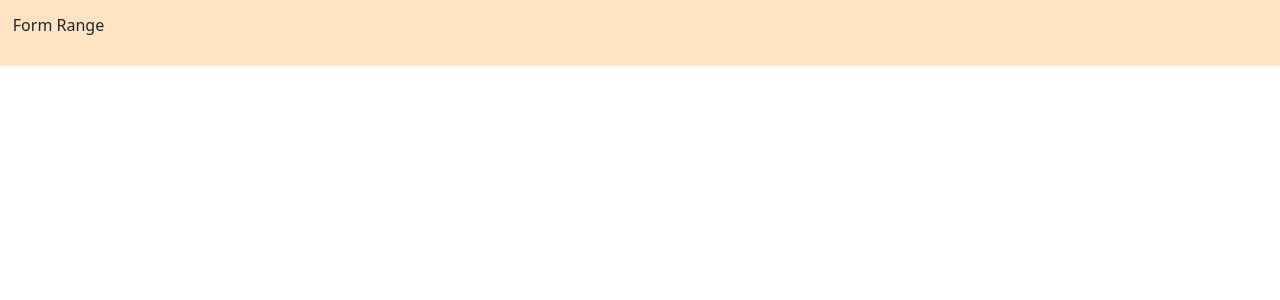
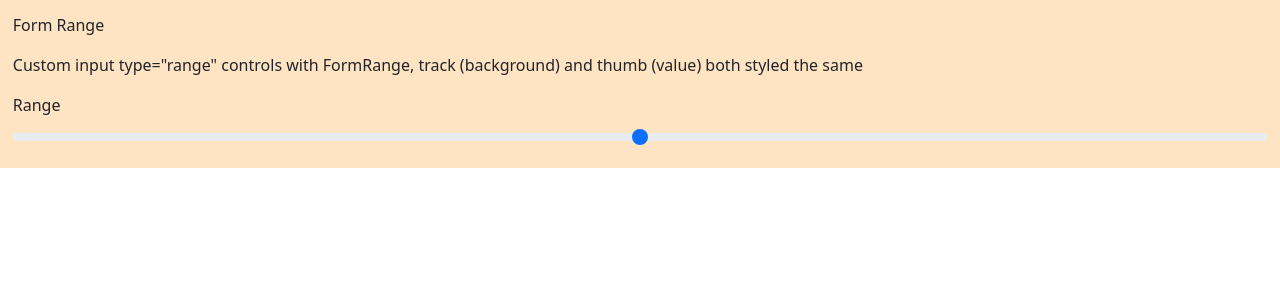
Before and after one commit to Beckster6211/Bootstrap-practice, a React (Create React App) app: page / in a window 1280 px wide. Shown: the top 300 px of the page. Built offline with nearby package versions, Linux system fonts and the light colour scheme.

Commit message:
form range done

```diff
--- a/src/Components/Form/FormRange.js
+++ b/src/Components/Form/FormRange.js
@@ -1,9 +1,14 @@
 import React from "react"
+
+import Form from 'react-bootstrap/Form';
 
 function ComFormRange(){
     return(
         <div>
             <p>Form Range</p>
+            <p>Custom input type="range" controls with FormRange, track (background) and thumb (value) both styled the same</p>
+            <Form.Label>Range</Form.Label>
+            <Form.Range />
         </div>
     )
 }
```
